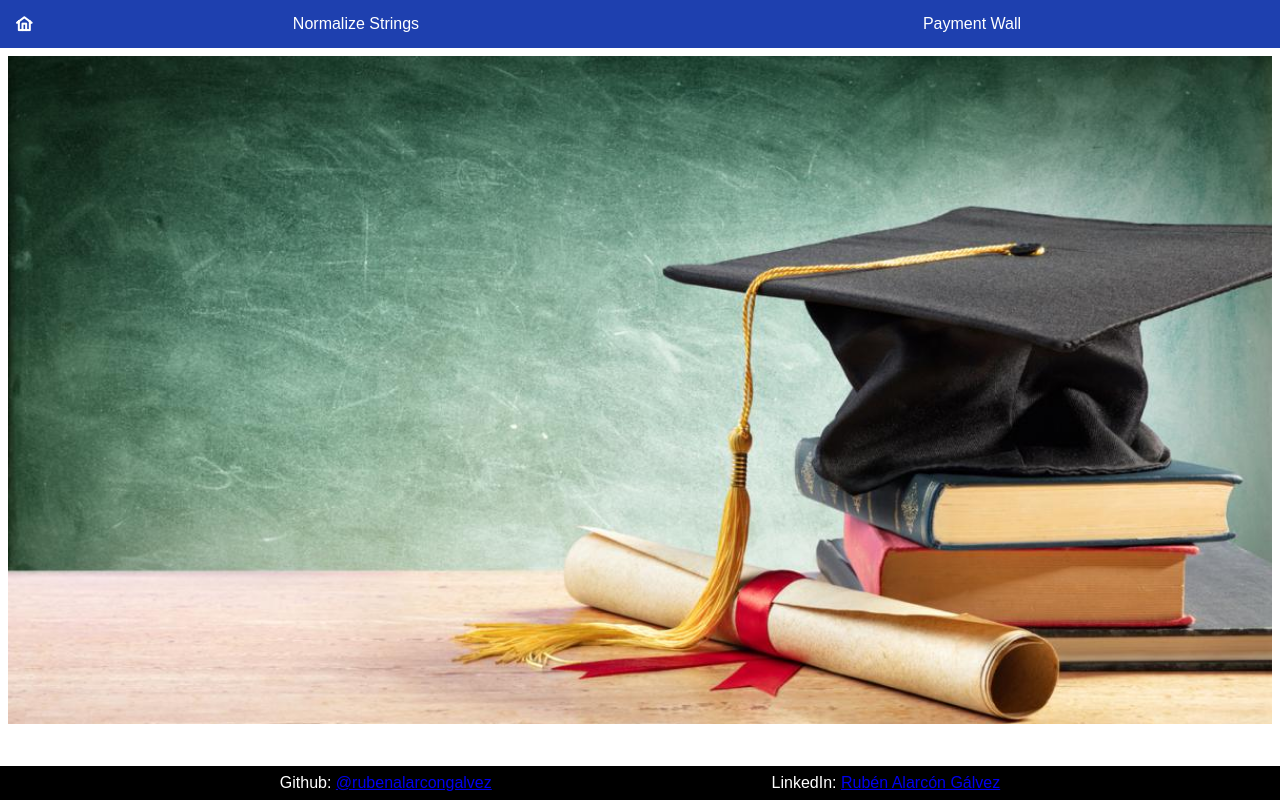
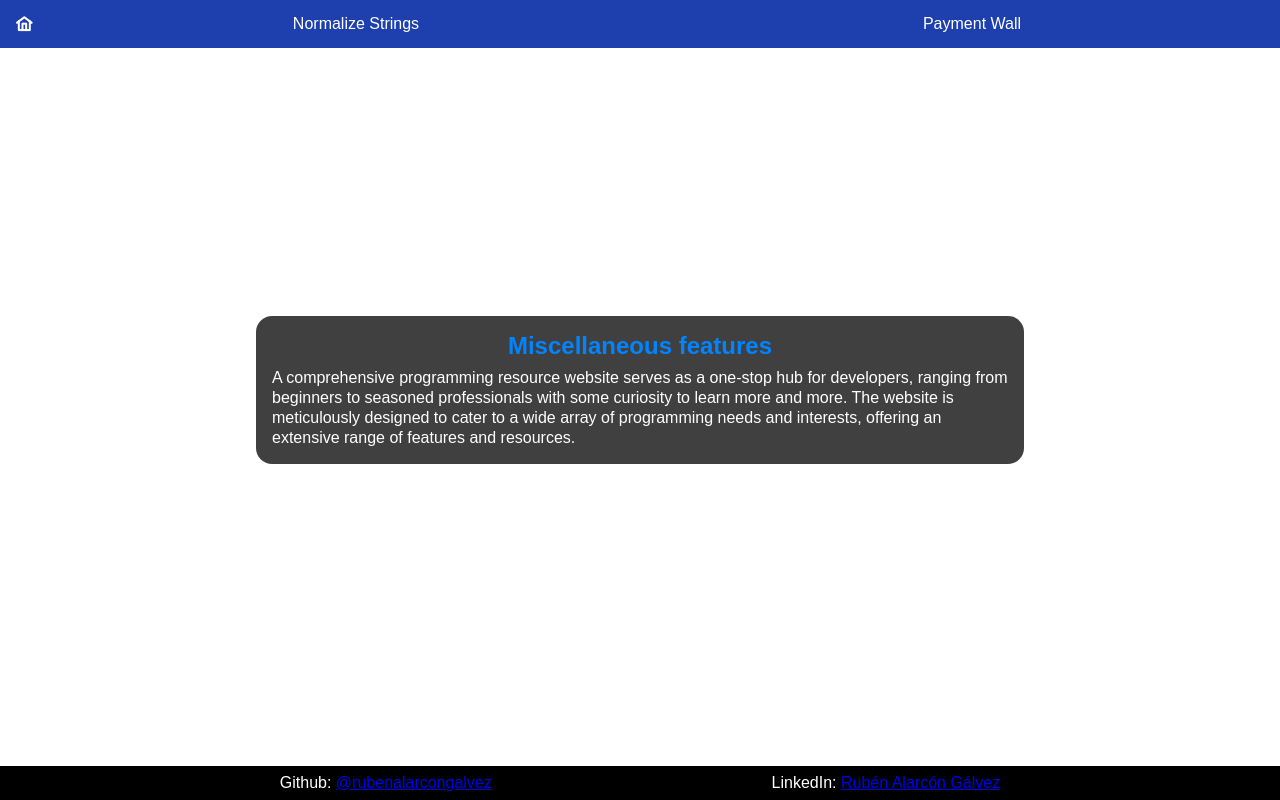
Before and after one commit to rubenalarcongalvez/miscellaneous-features, an Angular app: page / in a window 1280 px wide. Built offline with nearby package versions, Linux system fonts and the light colour scheme.

Commit message:
deployed with Angular 17

```diff
--- a/src/app/views/home/home.component.html
+++ b/src/app/views/home/home.component.html
@@ -1 +1,6 @@
-<main class="flex items-center justify-center h-[83.5vh]"></main>
+<main class="h-[83.5vh] flex justify-center items-center">
+    <section class="flex items-center justify-center flex-col gap-2 max-w-screen-md">
+        <h1>Miscellaneous features</h1>
+        <p class="leading-5">A comprehensive programming resource website serves as a one-stop hub for developers, ranging from beginners to seasoned professionals with some curiosity to learn more and more. The website is meticulously designed to cater to a wide array of programming needs and interests, offering an extensive range of features and resources.</p>
+    </section>
+</main>
--- a/src/app/views/home/home.component.scss
+++ b/src/app/views/home/home.component.scss
@@ -1,5 +1,19 @@
-main {
-    background-image: url('/assets/education-background.jpg');
-    background-position: center;
-    background-size: cover;
+section {
+    background-color: rgba(0, 0, 0, 0.750);
+    padding: 1rem;
+    border-radius: 1rem;
+    transition: 1s;
+
+    h1 {
+        color: rgba(0, 132, 255);
+    }
+
+    p {
+        color: white;
+    }
+
+    &:hover {
+        scale: 1.05;
+        transition: 1s;
+    }
 }
```
Also changed, not shown: src/assets/education-background.jpg (deleted), 23 other files (tests, documents, lock files or other folders).
